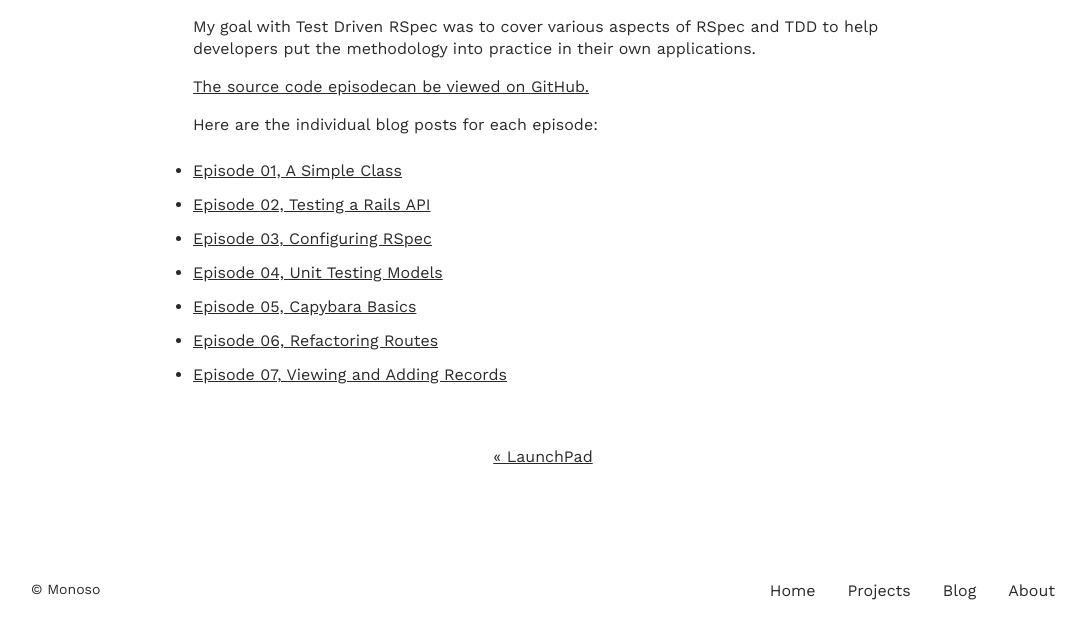
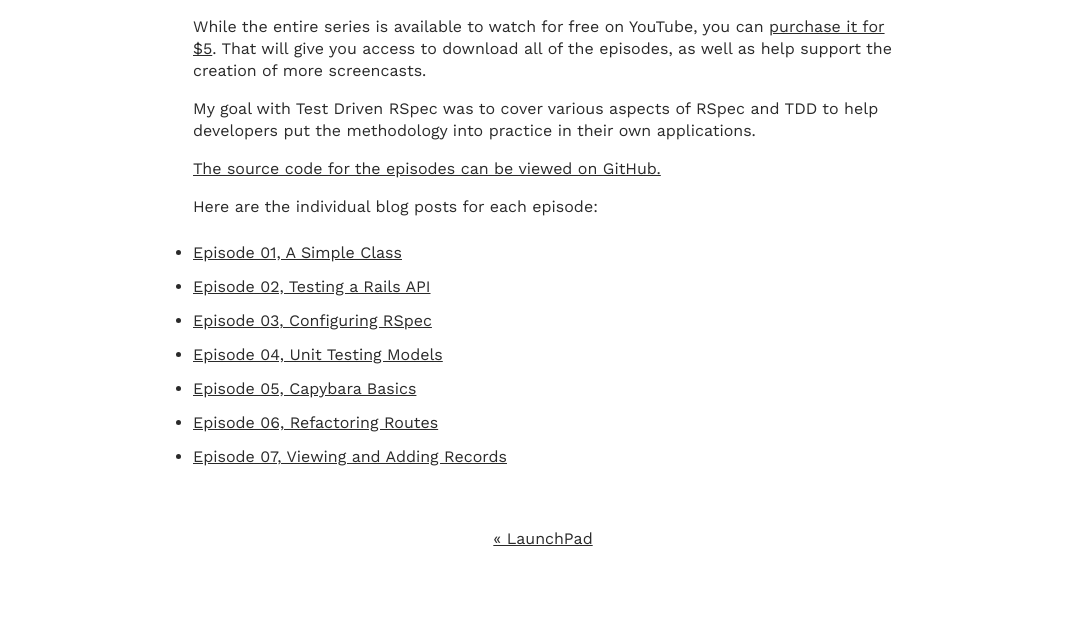
Before and after one commit to brettchalupa/brettcodes, a Jekyll site: the page built from _projects/test-driven-rspec.md, in a window 1280 px wide and 900 px high, scrolled down 740 px, cut to the strip 243-882 px from the top of the window. Shown: the whole strip, without its empty margins (97-1183 px from the left). Built offline with Jekyll 4.4.1, drawn with Linux system fonts in a browser that asks for light colours.

Commit message:
Add Gumroad link to TDR project
This also fixes a typo with the GH link.

```diff
--- a/_projects/test-driven-rspec.md
+++ b/_projects/test-driven-rspec.md
@@ -23,11 +23,16 @@
 
 <iframe width="700" height="393" src="https://www.youtube.com/embed/videoseries?list=PLr442xinba86s9cCWxoIH_xq5UE9Wwo4Z" frameborder="0" gesture="media" allowfullscreen></iframe>
 
+While the entire series is available to watch for free on YouTube,
+you can [purchase it for $5](https://gumroad.com/l/test-driven-rspec).
+That will give you access to download all of the episodes, as well as
+help support the creation of more screencasts.
+
 My goal with Test Driven RSpec was to cover various aspects of RSpec and
 TDD to help developers put the methodology into practice in their own
 applications.
 
-[The source code episodecan be viewed on
+[The source code for the episodes can be viewed on
 GitHub.](https://github.com/monoso/test-driven-rspec)
 
 Here are the individual blog posts for each episode:
```
